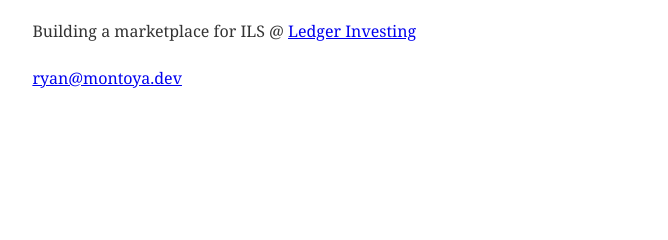
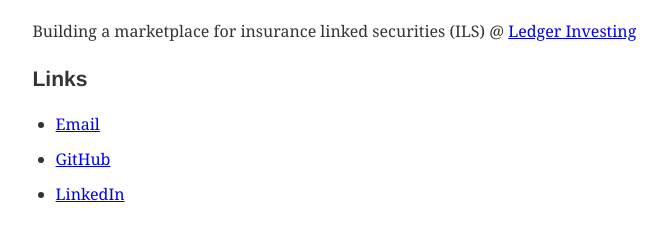
Before and after one commit to rcmontoy/montoya.dev, a Gatsby site: page / in a window 1280 px wide. Shown: the part 38-278 px from the top of the page, without its empty margins (145-813 px from the left). Built offline with nearby package versions, Linux system fonts and the light colour scheme; Gatsby itself is replaced by a stand-in of ours; what typography-theme-github would draw is missing.

Commit message:
Adds several links

```diff
--- a/gatsby-config.js
+++ b/gatsby-config.js
@@ -3,6 +3,9 @@
     title: 'montoya.dev',
     description: 'Portfolio for Ryan Montoya',
     author: '@rcmontoy',
+    github: 'rcmontoy',
+    email: 'ryan@montoya.dev',
+    linkedin: 'rcmontoy',
   },
   plugins: [
     'gatsby-plugin-react-helmet',
--- a/src/components/layout.js
+++ b/src/components/layout.js
@@ -19,9 +19,7 @@
       }}
     >
       <main>{children}</main>
-      <footer>
-        <p><a href="mailto:ryan@montoya.dev?subject=Hello">ryan@montoya.dev</a></p>
-      </footer>
+      <footer />
     </div>
   </>
 );
--- a/src/pages/index.js
+++ b/src/pages/index.js
@@ -1,17 +1,41 @@
 import React from 'react';
+import { graphql, useStaticQuery } from 'gatsby';
 
 import Layout from '../components/layout';
 import SEO from '../components/seo';
 
-const IndexPage = () => (
+const IndexPage = () => {
+  const { site } = useStaticQuery(
+    graphql`
+      query {
+        site {
+          siteMetadata {
+            email
+            github
+            linkedin
+          }
+        }
+      }
+    `,
+  );
+
+  return (
     <Layout>
       <SEO title="Home" />
       <h1>Ryan Montoya</h1>
       <p>
-      {'Building a marketplace for ILS @ '}
+        {'Building a marketplace for insurance linked securities (ILS) @ '}
         <a href="https://ledgerinvesting.com">Ledger Investing</a>
       </p>
+
+      <h3>Links</h3>
+      <ul>
+        <li><a href={`mailto:${site.siteMetadata.email}?subject=Hello`}>Email</a></li>
+        <li><a href={`https://github.com/${site.siteMetadata.github}`}>GitHub</a></li>
+        <li><a href={`https://www.linkedin.com/in/${site.siteMetadata.linkedin}/`}>LinkedIn</a></li>
+      </ul>
     </Layout>
   );
+};
 
 export default IndexPage;
```
Also changed, not shown: src/images/favicon.png. Lines whose indentation alone changed are shown as unchanged.
